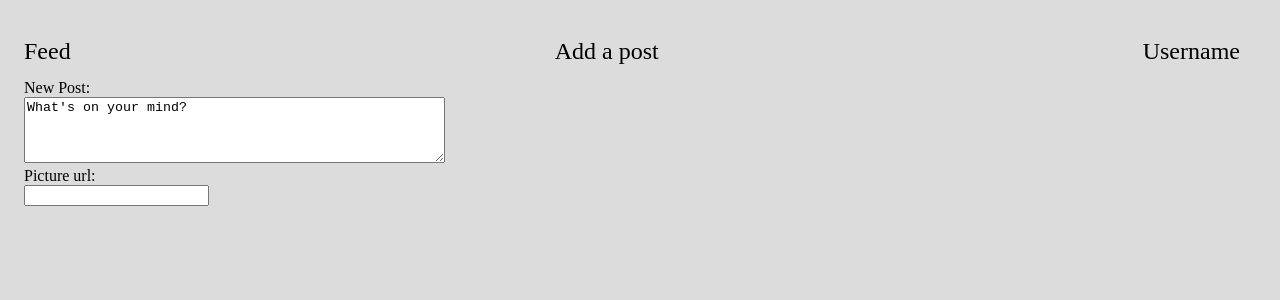
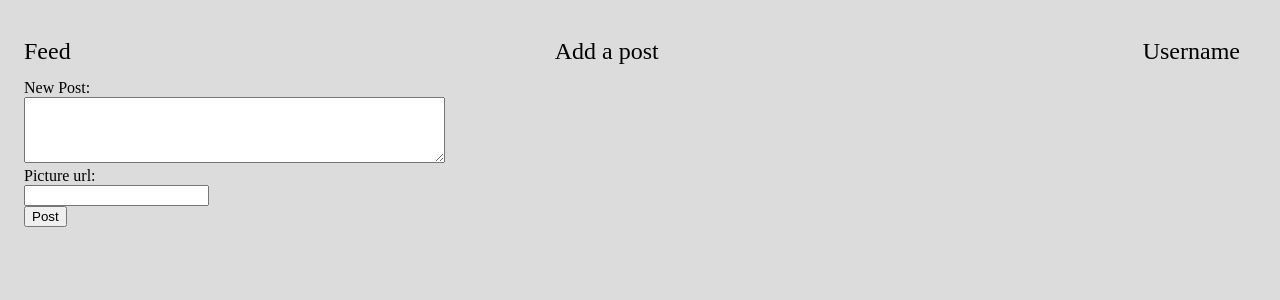
Before and after one commit to rinonTen/onjaBook, a React app: page /addPost in a window 1280 px wide. Shown: the top 300 px of the page. Built offline with nearby package versions, Linux system fonts and the light colour scheme.

Commit message:
Finishing adding a new post

```diff
--- a/Components/AddPostComponent.js
+++ b/Components/AddPostComponent.js
@@ -1,14 +1,41 @@
-import React from 'react'
+import React, { useContext } from 'react';
+import { Context } from '../Context';
 
 export default function AddPostComponent() {
+    const { state, dispatch } = useContext(Context);
+    const { textareaValue, urlPostValue, feed } = state;
+    function handleSubmit(e) {
+        e.preventDefault();
+        const newPost = {
+            "id": Date.now(),
+            "username": "Melody",
+            "profile": "alala",
+            "legend": textareaValue,
+            "url": urlPostValue,
+            "comments": [],
+            "date": new Date().toLocaleDateString(),
+            "likes": 0
+        };
+        feed.push(newPost)
+        dispatch({type: "SET_FEED", postData: feed })
+    }
     return (
-        <form className="add_post_form">
+        <form className="add_post_form" onSubmit={handleSubmit}>
             <label htmlFor="post" className="textarea_label">New Post:</label>
-            <textarea id="post" name="post" rows="4" cols="50">
+            <textarea id="post" name="post" rows="4" cols="50"
+                value={textareaValue}
+                onChange={e => dispatch({ type: "SET_TEXTAREAVALUE", textareaValue: e.currentTarget.value })}
+            >
                 What's on your mind?
             </textarea>
             <label>Picture url:</label>
-            <input type="text"/>
+            <input type="text"
+                value={urlPostValue}
+                onChange={e => dispatch({ type: "SET_POSTURLVALUE", urlPostValue: e.currentTarget.value })}
+            />
+            <div className="button_container">
+                <button>Post</button>
+            </div>
         </form>
     )
 }
--- a/Context.js
+++ b/Context.js
@@ -6,7 +6,7 @@ function ContextProvider({children}) {
     const [state, dispatch] = useReducer((state, action) => {
         switch(action.type) {
             case "SET_FEED" : {
-                return {...state, feed: FeedData}
+                return {...state, feed: action.postData}
             }
             case "UPDATED_LIKES": {
                 return {...state, feed: action.updatedFeed}
@@ -14,18 +14,26 @@ function ContextProvider({children}) {
             case "SET_COMMENT": {
                 return {...state, feed: action.updatedComment}
             }
+            case "SET_TEXTAREAVALUE": {
+                return {...state, textareaValue: action.textareaValue}
+            }
+            case "SET_POSTURLVALUE": {
+                return {...state, urlPostValue: action.urlPostValue}
+            }
             default:
             return state
         }
     }, {
       feed: [],
+      textareaValue: "",
+      urlPostValue: ""
     })
 
+    const { feed } = state;
+
     useEffect(() => {
-        dispatch({type: "SET_FEED"})
+        dispatch({type: "SET_FEED", postData: FeedData})
     }, []);
-
-    let {feed} = state;
 
     function increaseLikes(id) {
       const newFeed =  feed.map(feed => {
@@ -65,7 +73,7 @@ function ContextProvider({children}) {
     }
 
     return (
-        <Context.Provider value={{feed, increaseLikes, addComment }}>
+        <Context.Provider value={{dispatch, state , increaseLikes, addComment }}>
             {children}
         </Context.Provider>
     )
--- a/Pages/Feed.js
+++ b/Pages/Feed.js
@@ -3,8 +3,8 @@ import {Context} from '../Context';
 import FeedItems from '../Components/FeedItems';
 
 export default function Feed() {
-    const {feed, increaseLikes, addComment} = useContext(Context);
-
+    const {state, increaseLikes, addComment} = useContext(Context);
+    const { feed } = state;
     const feedElement = feed.length > 0 && feed.map(feed => {
         return <FeedItems key={feed.id} {...feed} increaseLikes={increaseLikes} addComment={addComment}/>
     })
```
Also changed, not shown: 3 other files (tests, documents, lock files or other folders).
